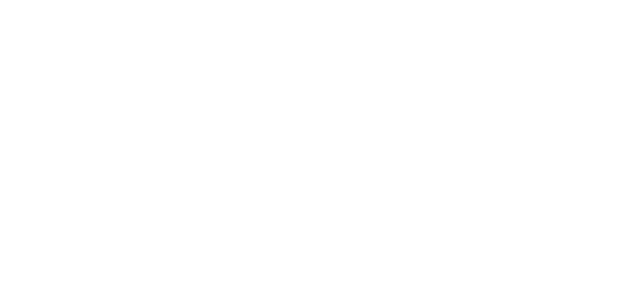
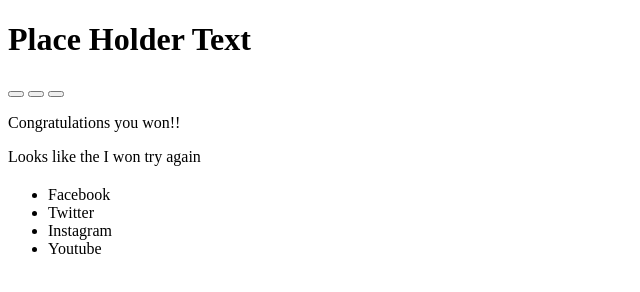
Before and after one commit to MateuszPestka/project-2, a plain HTML site: page index.html in a window 1280 px wide. Shown: the whole page, without its empty margins (0-640 px from the left). Drawn offline with Linux system fonts and the light colour scheme.

Commit message:
Add basic Html structure for game

```diff
--- a/index.html
+++ b/index.html
@@ -8,7 +8,44 @@
     <title>Rock Paper Scissors</title>
 </head>
 <body>
+    <h1 class="game-title">
+        Place Holder Text
+    </h1>
+    <div class="game-block">
+        <div class="user-controls">
+            <button id="rock" class="button button-big button-color" >
 
+            </button>
+            <button id="paper" class="button button-big button-color">
+
+            </button>
+            <button id="scissors" class="button button-big button-color">
+
+            </button>
+        </div>
+        <div class="results-block">
+
+        </div>
+        <div class="score-count">
+            <p class="correct">
+                Congratulations you won!!
+            </p>
+            <p class="incorrect">
+                Looks like the I won try again
+            </p>
+        </div>
+    </div>
+    <footer class="footer">
+        <h2 class="footer-text">
+
+        </h2>
+        <ul class="social">
+            <li>Facebook</li>
+            <li>Twitter</li>
+            <li>Instagram</li>
+            <li>Youtube</li>
+        </ul>
+    </footer>
     <script src="assets/js/script.js"></script>
 </body>
 </html>
```
